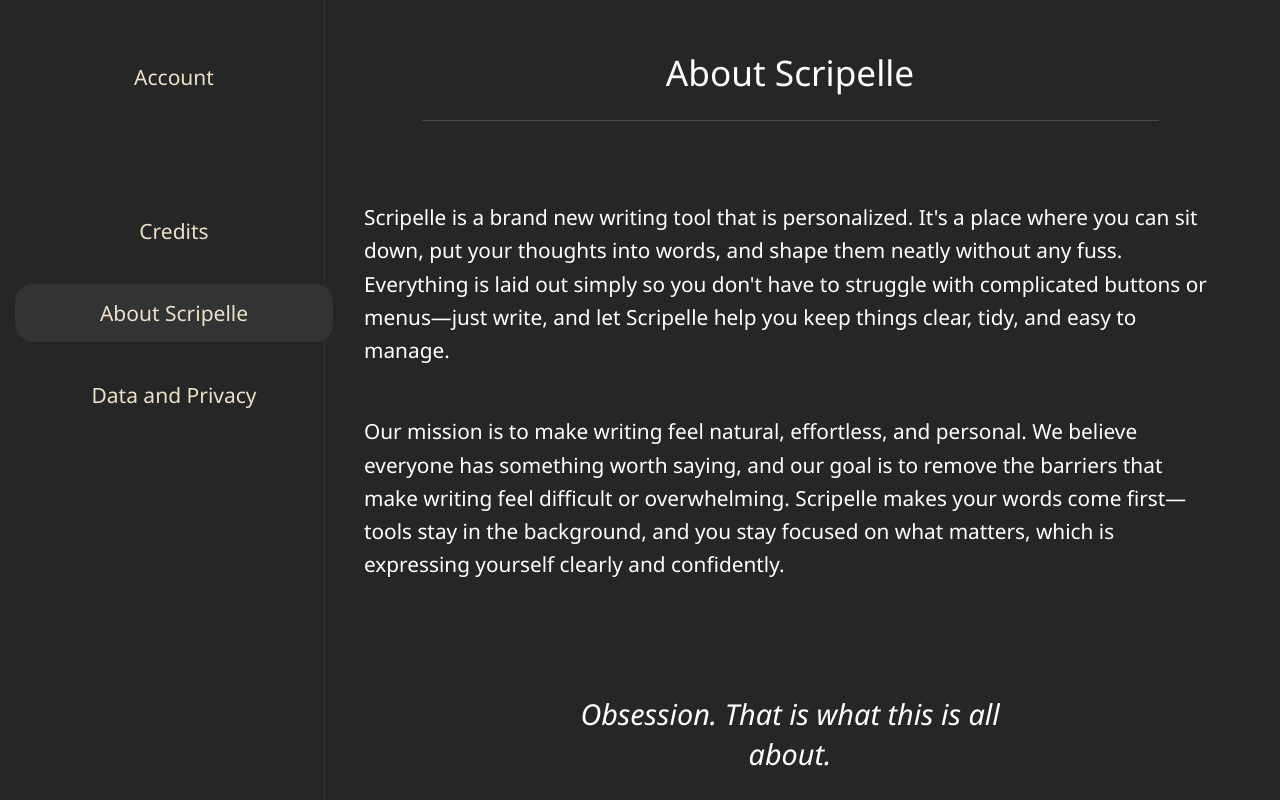
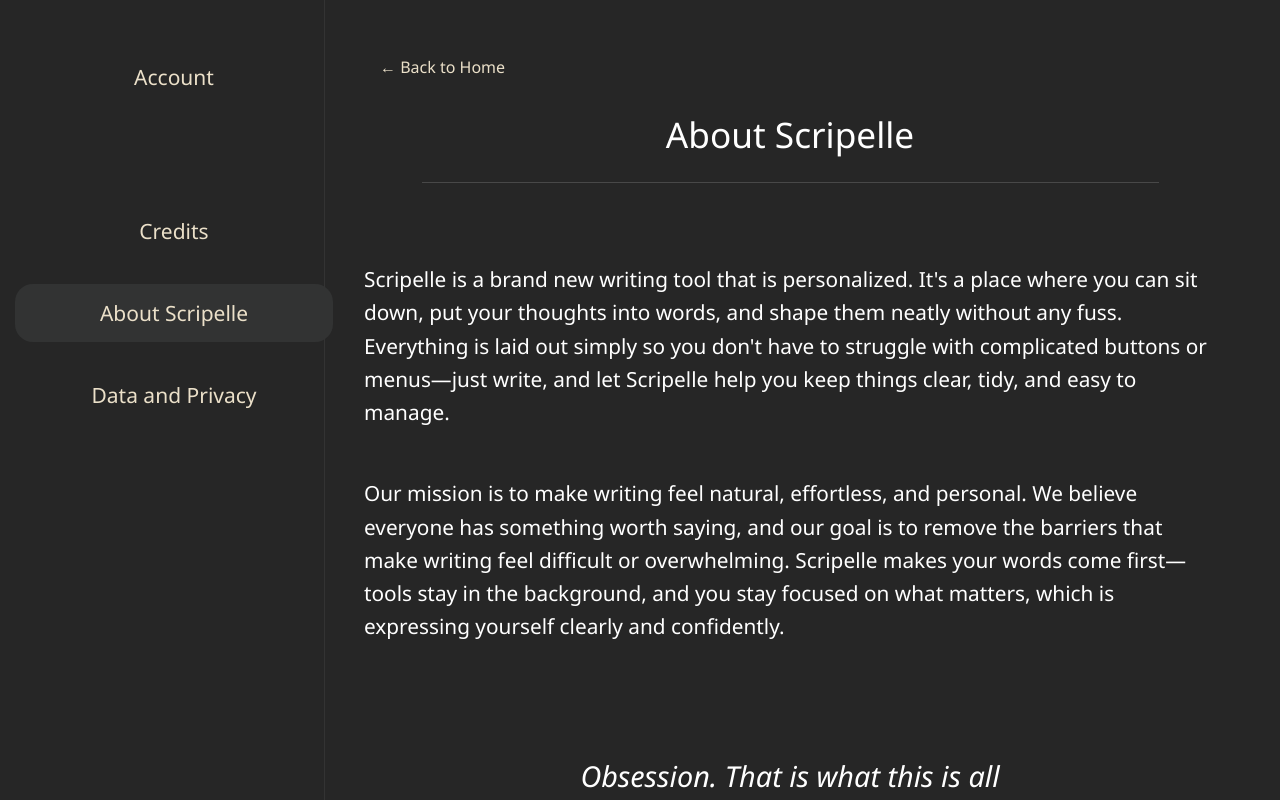
Before and after one commit to TanujDuraisamy/Scripelle, a React (Vite) app in the folder frontend/: page /about in a window 1280 px wide. Shown: the top 800 px of the page. Built offline with nearby package versions, Linux system fonts and the light colour scheme; no server answers.

Commit message:
2 . LATEST CHANGES IN MY BRANCH

```diff
--- a/frontend/src/dashboard/about/About.css
+++ b/frontend/src/dashboard/about/About.css
@@ -60,6 +60,34 @@
   display: flex;
   flex-direction: column;
   align-items: center; /* Center all content horizontally */
+}
+
+/* Back Button */
+.back-button-container {
+  width: 100%;
+  display: flex;
+  justify-content: flex-start;
+  margin-bottom: 24px;
+}
+
+.back-button {
+  background: none;
+  border: none;
+  color: #ebe0c9; /* Same warm tint as sidebar items */
+  font-size: 1rem;
+  cursor: pointer;
+  padding: 8px 16px;
+  border-radius: 8px;
+  transition: background-color 0.2s ease, color 0.2s ease;
+  display: flex;
+  align-items: center;
+  gap: 8px;
+  font-family: 'Segoe UI', sans-serif;
+}
+
+.back-button:hover {
+  background-color: #2a2a2a;
+  color: #ffffff;
 }
 
 /* Loading State */
--- a/frontend/src/dashboard/about/About.jsx
+++ b/frontend/src/dashboard/about/About.jsx
@@ -67,6 +67,13 @@ export default function About() {
 
       {/* Main Content Area */}
       <div className="about-main">
+        {/* Back Button */}
+        <div className="back-button-container">
+          <button className="back-button" onClick={() => navigate('/')}>
+            ← Back to Home
+          </button>
+        </div>
+
         {/* Header */}
         <div className="about-header">
           <h1>About Scripelle</h1>
--- a/frontend/src/dashboard/accounts/Account.css
+++ b/frontend/src/dashboard/accounts/Account.css
@@ -60,6 +60,34 @@
   display: flex;
   flex-direction: column;
   align-items: center; /* Center all content horizontally */
+}
+
+/* Back Button */
+.back-button-container {
+  width: 100%;
+  display: flex;
+  justify-content: flex-start;
+  margin-bottom: 24px;
+}
+
+.back-button {
+  background: none;
+  border: none;
+  color: #ebe0c9; /* Same warm tint as sidebar items */
+  font-size: 1rem;
+  cursor: pointer;
+  padding: 8px 16px;
+  border-radius: 8px;
+  transition: background-color 0.2s ease, color 0.2s ease;
+  display: flex;
+  align-items: center;
+  gap: 8px;
+  font-family: 'Segoe UI', sans-serif;
+}
+
+.back-button:hover {
+  background-color: #2a2a2a;
+  color: #ffffff;
 }
 
 /* Loading State */
--- a/frontend/src/dashboard/accounts/Account.jsx
+++ b/frontend/src/dashboard/accounts/Account.jsx
@@ -70,6 +70,13 @@ export default function Account() {
 
       {/* Main Content Area */}
       <div className="account-main">
+        {/* Back Button */}
+        <div className="back-button-container">
+          <button className="back-button" onClick={() => navigate('/')}>
+            ← Back to Home
+          </button>
+        </div>
+
         {/* Header */}
         <div className="account-header">
           <h1>Account</h1>
--- a/frontend/src/dashboard/credits/BuyCredits.css
+++ b/frontend/src/dashboard/credits/BuyCredits.css
@@ -60,6 +60,34 @@
   display: flex;
   flex-direction: column;
   align-items: center; /* Center all content horizontally */
+}
+
+/* Back Button */
+.back-button-container {
+  width: 100%;
+  display: flex;
+  justify-content: flex-start;
+  margin-bottom: 24px;
+}
+
+.back-button {
+  background: none;
+  border: none;
+  color: #ebe0c9; /* Same warm tint as sidebar items */
+  font-size: 1rem;
+  cursor: pointer;
+  padding: 8px 16px;
+  border-radius: 8px;
+  transition: background-color 0.2s ease, color 0.2s ease;
+  display: flex;
+  align-items: center;
+  gap: 8px;
+  font-family: 'Segoe UI', sans-serif;
+}
+
+.back-button:hover {
+  background-color: #2a2a2a;
+  color: #ffffff;
 }
 
 /* Loading State */
--- a/frontend/src/dashboard/credits/BuyCredits.jsx
+++ b/frontend/src/dashboard/credits/BuyCredits.jsx
@@ -78,6 +78,13 @@ export default function BuyCredits() {
 
       {/* Main Content Area */}
       <div className="buy-credits-main">
+        {/* Back Button */}
+        <div className="back-button-container">
+          <button className="back-button" onClick={() => navigate('/')}>
+            ← Back to Home
+          </button>
+        </div>
+
         {/* Header */}
         <div className="buy-credits-header">
           <h1>Credits</h1>
--- a/frontend/src/dashboard/credits/Credits.css
+++ b/frontend/src/dashboard/credits/Credits.css
@@ -60,6 +60,34 @@
   display: flex;
   flex-direction: column;
   align-items: center; /* Center all content horizontally */
+}
+
+/* Back Button */
+.back-button-container {
+  width: 100%;
+  display: flex;
+  justify-content: flex-start;
+  margin-bottom: 24px;
+}
+
+.back-button {
+  background: none;
+  border: none;
+  color: #ebe0c9; /* Same warm tint as sidebar items */
+  font-size: 1rem;
+  cursor: pointer;
+  padding: 8px 16px;
+  border-radius: 8px;
+  transition: background-color 0.2s ease, color 0.2s ease;
+  display: flex;
+  align-items: center;
+  gap: 8px;
+  font-family: 'Segoe UI', sans-serif;
+}
+
+.back-button:hover {
+  background-color: #2a2a2a;
+  color: #ffffff;
 }
 
 /* Loading State */
--- a/frontend/src/dashboard/credits/Credits.jsx
+++ b/frontend/src/dashboard/credits/Credits.jsx
@@ -69,6 +69,13 @@ export default function Credits() {
 
       {/* Main Content Area */}
       <div className="credits-main">
+        {/* Back Button */}
+        <div className="back-button-container">
+          <button className="back-button" onClick={() => navigate('/')}>
+            ← Back to Home
+          </button>
+        </div>
+
         {/* Header */}
         <div className="credits-header">
           <h1>Credits</h1>
--- a/frontend/src/dashboard/privacy/Privacy.css
+++ b/frontend/src/dashboard/privacy/Privacy.css
@@ -60,6 +60,34 @@
   display: flex;
   flex-direction: column;
   align-items: center; /* Center all content horizontally */
+}
+
+/* Back Button */
+.back-button-container {
+  width: 100%;
+  display: flex;
+  justify-content: flex-start;
+  margin-bottom: 24px;
+}
+
+.back-button {
+  background: none;
+  border: none;
+  color: #ebe0c9; /* Same warm tint as sidebar items */
+  font-size: 1rem;
+  cursor: pointer;
+  padding: 8px 16px;
+  border-radius: 8px;
+  transition: background-color 0.2s ease, color 0.2s ease;
+  display: flex;
+  align-items: center;
+  gap: 8px;
+  font-family: 'Segoe UI', sans-serif;
+}
+
+.back-button:hover {
+  background-color: #2a2a2a;
+  color: #ffffff;
 }
 
 /* Loading State */
--- a/frontend/src/dashboard/privacy/Privacy.jsx
+++ b/frontend/src/dashboard/privacy/Privacy.jsx
@@ -62,6 +62,13 @@ export default function Privacy() {
 
       {/* Main Content Area */}
       <div className="privacy-main">
+        {/* Back Button */}
+        <div className="back-button-container">
+          <button className="back-button" onClick={() => navigate('/')}>
+            ← Back to Home
+          </button>
+        </div>
+
         {/* Header */}
         <div className="privacy-header">
           <h1>Data and Privacy</h1>
```
